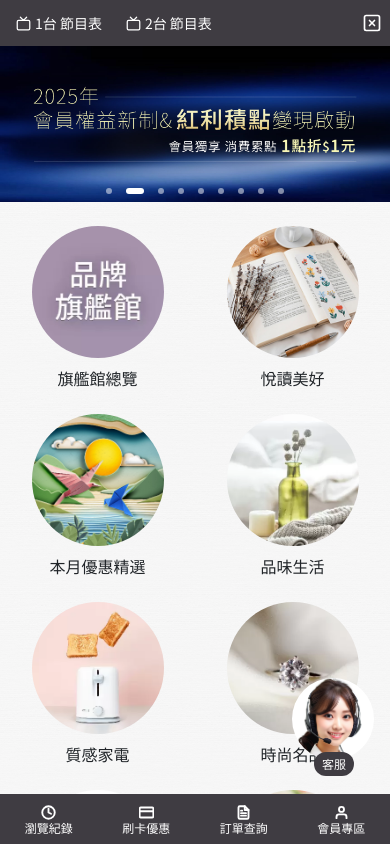
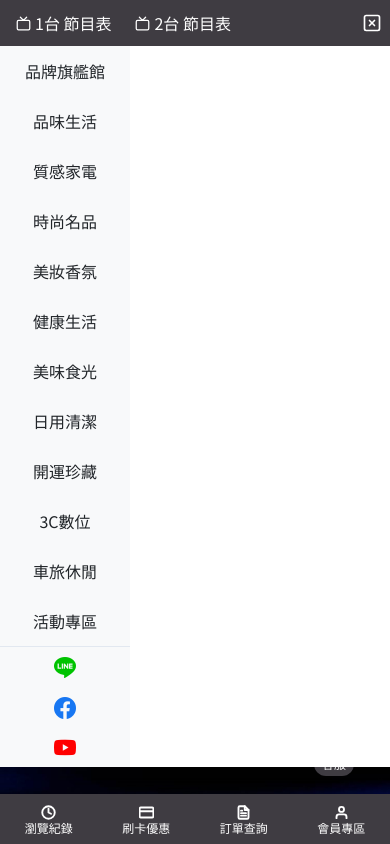
Before and after one commit to HawkingHuang/viva-replica, a Vue app: page / in a window 390 px wide. Both pictures are taken after a click on the button 372 px from the left and 23 px from the top of the page. Shown: the top 844 px of the page. Built offline with nearby package versions, Linux system fonts and the light colour scheme.

Commit message:
mobile left nav

```diff
--- a/src/components/Header.vue
+++ b/src/components/Header.vue
@@ -1,6 +1,10 @@
 <script setup>
 import { onMounted, ref, nextTick } from 'vue'
 import Dropdown from './Dropdown.vue'
+
+onMounted(() => {
+  feather.replace()
+})
 
 const showTwoRows = ref(false)
 const toggleRows = () => {
@@ -15,9 +19,20 @@ const toggleSideNav = () => {
   })
 }
 
-onMounted(() => {
-  feather.replace()
-})
+const leftSideNav = ref([
+  '品牌旗艦館',
+  '品味生活',
+  '質感家電',
+  '時尚名品',
+  '美妝香氛',
+  '健康生活',
+  '美味食光',
+  '日用清潔',
+  '開運珍藏',
+  '3C數位',
+  '車旅休閒',
+  '活動專區'
+])
 </script>
 <template>
   <div>
@@ -117,12 +132,26 @@ onMounted(() => {
     <nav v-if="showSideNav" class="bg-[#3f3c42] fixed top-0 left-0 w-full z-50 h-[46px] pl-4 pr-2">
       <div class="flex justify-between h-full">
         <div class="flex items-center gap-4">
-          <div class="flex items-center text-white text-sm gap-1"><i data-feather="tv" class="w-[15px] h-[15px]"></i> 1台 節目表</div>
-          <div class="flex items-center text-white text-sm gap-1"><i data-feather="tv" class="w-[15px] h-[15px]"></i> 2台 節目表</div>
+          <div class="flex items-center text-white text-base gap-1"><i data-feather="tv" class="w-[15px] h-[15px]"></i> 1台 節目表</div>
+          <div class="flex items-center text-white text-base gap-1"><i data-feather="tv" class="w-[15px] h-[15px]"></i> 2台 節目表</div>
         </div>
         <button @click="showSideNav = false" class="flex items-center text-white"><i data-feather="x-square" class="w-[20px] h-[20px]"></i></button>
       </div>
     </nav>
+
+    <div v-if="showSideNav" class="grid grid-cols-3">
+      <div class="col-span-1 bg-[#f8f9fa]">
+        <div class="flex flex-col border-b border-slate-200">
+          <button v-for="button in leftSideNav" :key="button" class="hover:bg-[#8f849a] hover:text-[#fff] h-[50px]">{{ button }}</button>
+        </div>
+        <div class="flex flex-col items-center">
+          <div class="flex items-center h-[40px] bg-[#f8f9fa]"><i class="bi bi-line text-[22px] text-[#00c300]"></i></div>
+          <div class="flex items-center h-[40px] bg-[#f8f9fa]"><i class="bi bi-facebook text-[22px] text-[#1877f2]"></i></div>
+          <div class="flex items-center h-[40px] bg-[#f8f9fa]"><i class="bi bi-youtube text-[22px] text-[#ff0000]"></i></div>
+        </div>
+      </div>
+      <div class="col-span-2"></div>
+    </div>
   </div>
 </template>
 
```
